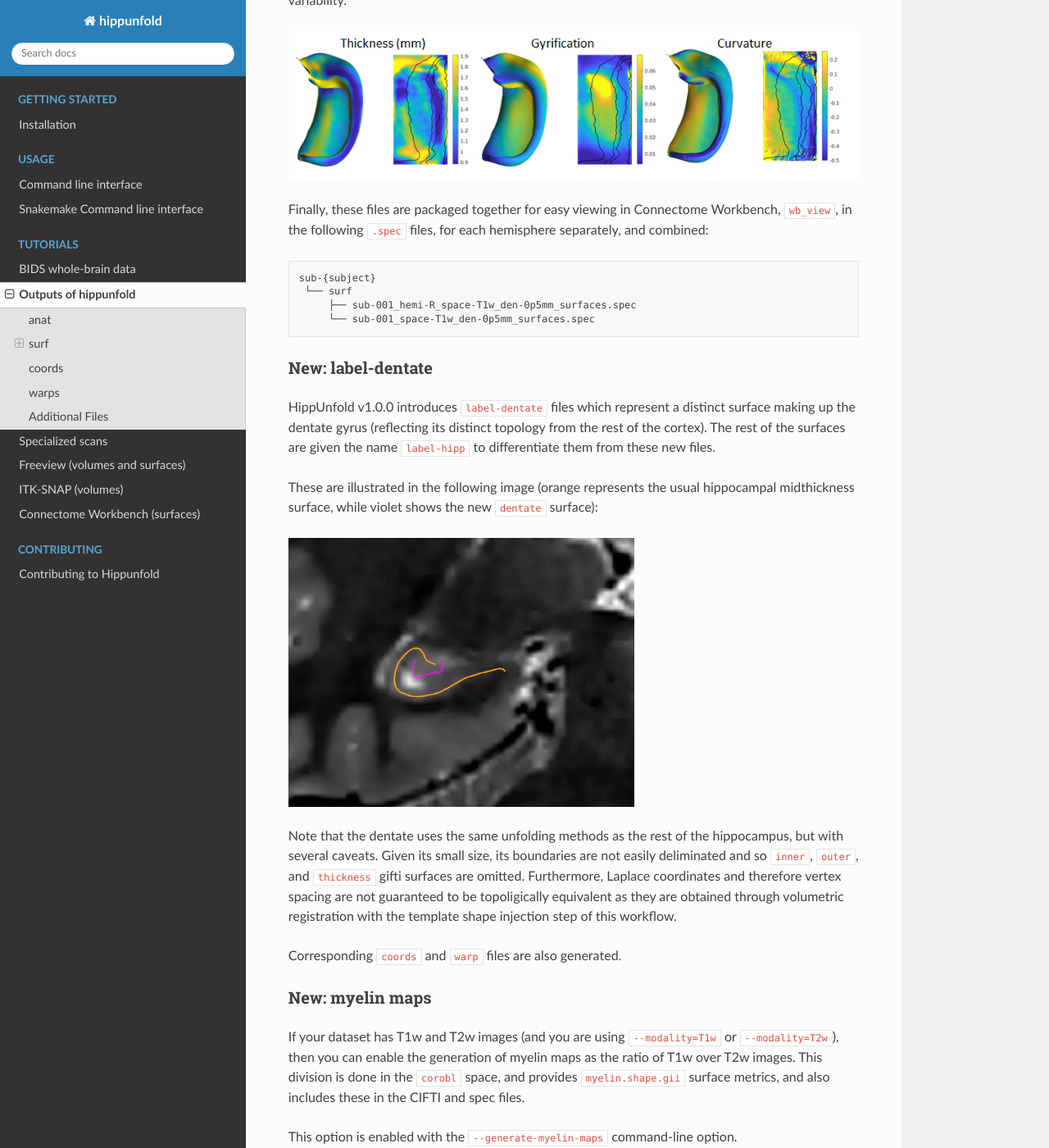
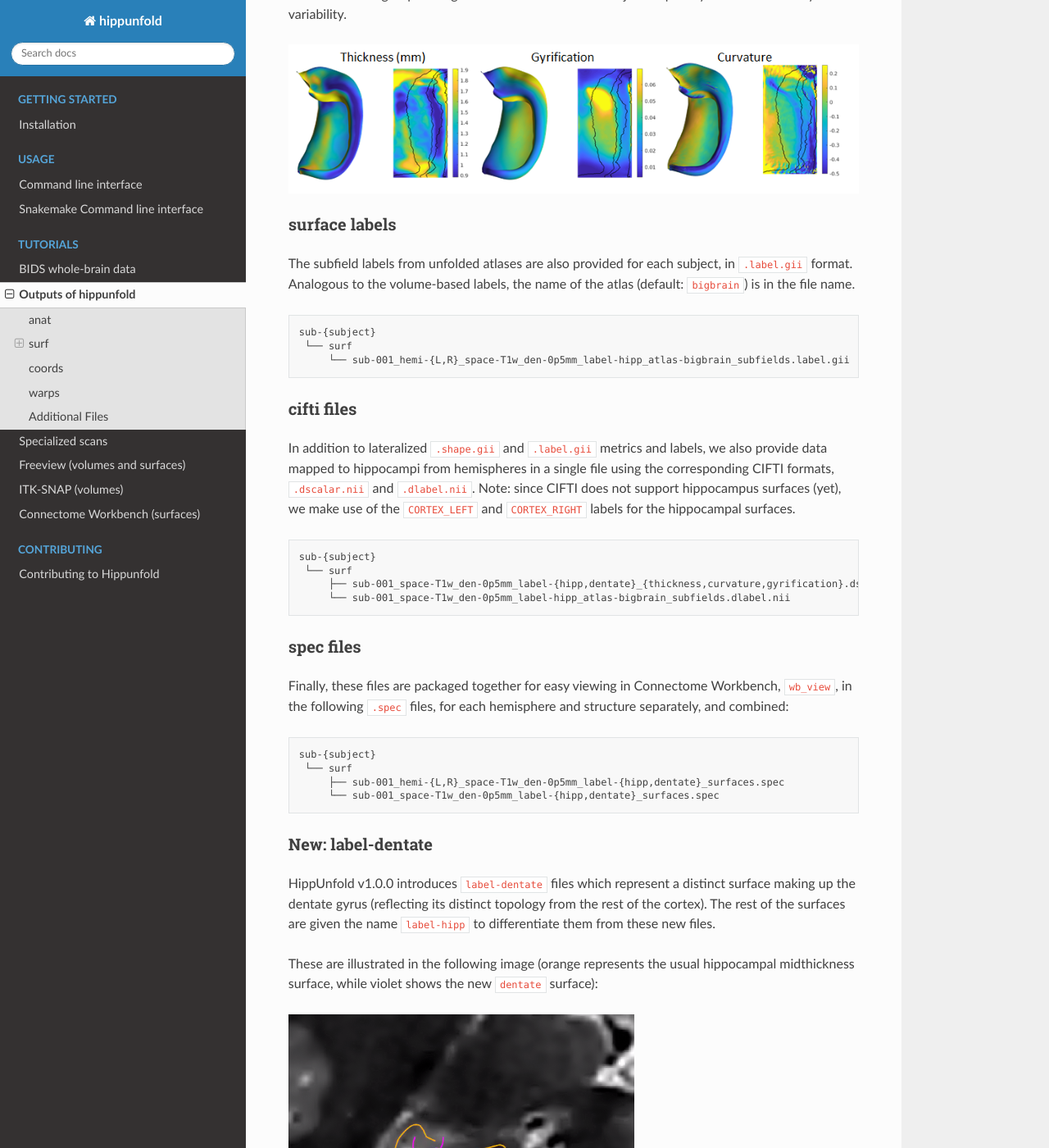
Before and after one commit to mcespedes99/hippunfold, a Sphinx documentation site: the page built from docs/tutorials/outputs.md, in a window 1280 px wide and 1400 px high, scrolled down 3332 px. Shown: the whole window at 82% size. Built offline with Sphinx 7.4.7 and the Read the Docs theme 2.0.0, drawn with Linux system fonts in a browser that asks for light colours; some of the changed text lies outside the part shown.

Commit message:
Multiple atlases updating docs & coding style (#205)
* updates docs for multi atlases + addnl fixes
* added dryrun test for multiple atlases
* refactored the code from #200 a bit more

- adding the atlas to the metrics list was hacky
- went back to a separate rule for hipp/dentate spec files to allow
subfields to be in one and not the other, so we can just expand over
atlases instead
- tested and has same functionality, but will be easier to maintain
down the road

* tiny typo fix

Co-authored-by: jordandekraker <jdekrake@uwo.ca>

```diff
--- a/docs/tutorials/outputs.md
+++ b/docs/tutorials/outputs.md
@@ -89,7 +89,8 @@ equivalently, the scaling or distortion factor when unfolding:
 
     sub-{subject}
      └── surf
-         └── sub-001_hemi-R_space-T1w_den-0p5mm_{thickness,curvature,gyrification}.shape.gii
+         └── sub-001_hemi-{L,R}_space-T1w_den-0p5mm_label-hipp_{thickness,curvature,gyrification}.shape.gii
+         └── sub-001_hemi-{L,R}_space-T1w_den-0p5mm_label-dentate_{curvature,gyrification}.shape.gii
 
 These metrics are shown in both folded and unfolded space in the images
 below. Note that these results are from group-averaged data and so
@@ -97,14 +98,44 @@ individual subject maps may show considerably more variability.
 
 ![image](../images/metrics.png)
 
-Finally, these files are packaged together for easy viewing in
-Connectome Workbench, `wb_view`, in the following `.spec` files, for
-each hemisphere separately, and combined:
+
+### surface labels
+
+The subfield labels from unfolded atlases are also provided for each
+subject, in `.label.gii` format. Analogous to the volume-based labels,
+the name of the atlas (default: `bigbrain`) is in the file name.
 
     sub-{subject}
      └── surf
-         ├── sub-001_hemi-R_space-T1w_den-0p5mm_surfaces.spec
-         └── sub-001_space-T1w_den-0p5mm_surfaces.spec
+         └── sub-001_hemi-{L,R}_space-T1w_den-0p5mm_label-hipp_atlas-bigbrain_subfields.label.gii
+
+
+### cifti files
+
+In addition to lateralized `.shape.gii` and `.label.gii` metrics and labels,
+we also provide data mapped to hippocampi from hemispheres in a single
+file using the corresponding CIFTI formats, `.dscalar.nii` and `.dlabel.nii`.
+Note: since CIFTI does not support hippocampus
+surfaces (yet), we make use of the `CORTEX_LEFT` and `CORTEX_RIGHT` labels for
+the hippocampal surfaces.
+
+    sub-{subject}
+     └── surf
+         ├── sub-001_space-T1w_den-0p5mm_label-{hipp,dentate}_{thickness,curvature,gyrification}.dscalar.nii
+         └── sub-001_space-T1w_den-0p5mm_label-hipp_atlas-bigbrain_subfields.dlabel.nii
+
+
+### spec files
+
+Finally, these files are packaged together for easy viewing in
+Connectome Workbench, `wb_view`, in the following `.spec` files, for
+each hemisphere and structure separately, and combined:
+
+    sub-{subject}
+     └── surf
+         ├── sub-001_hemi-{L,R}_space-T1w_den-0p5mm_label-{hipp,dentate}_surfaces.spec
+         └── sub-001_space-T1w_den-0p5mm_label-{hipp,dentate}_surfaces.spec
+
 
 ### New: label-dentate
 
@@ -114,7 +145,7 @@ These are illustrated in the following image (orange represents the usual hippoc
 
 ![image](../images/dentate_cor.png)
 
-Note that the dentate uses the same unfolding methods as the rest of the hippocampus, but with several caveats. Given its small size, its boundaries are not easily deliminated and so `inner`, `outer`, and `thickness` gifti surfaces are omitted. Furthermore, Laplace coordinates and therefore vertex spacing are not guaranteed to be topoligically equivalent as they are obtained through volumetric registration with the template shape injection step of this workflow.
+Note that the dentate uses the same unfolding methods as the rest of the hippocampus, but with several caveats. Given its small size, its boundaries are not easily deliminated and so `inner`, `outer`, and `thickness` gifti surfaces are omitted. Furthermore, Laplace coordinates and therefore vertex spacing are not guaranteed to be topologically equivalent as they are obtained through volumetric registration with the template shape injection step of this workflow.
 
 Corresponding `coords` and `warp` files are also generated.
 
```
Also changed, not shown: 3 other files.
